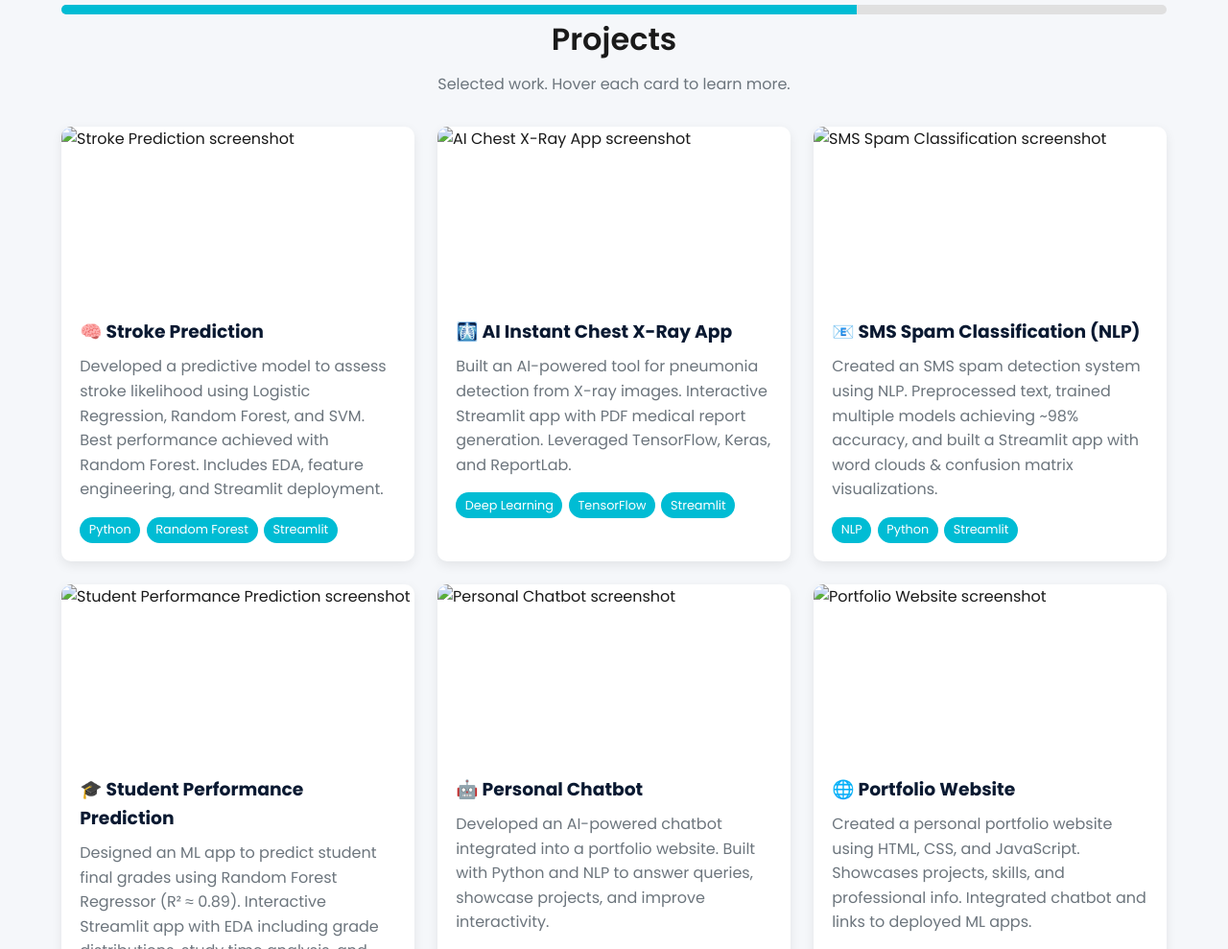
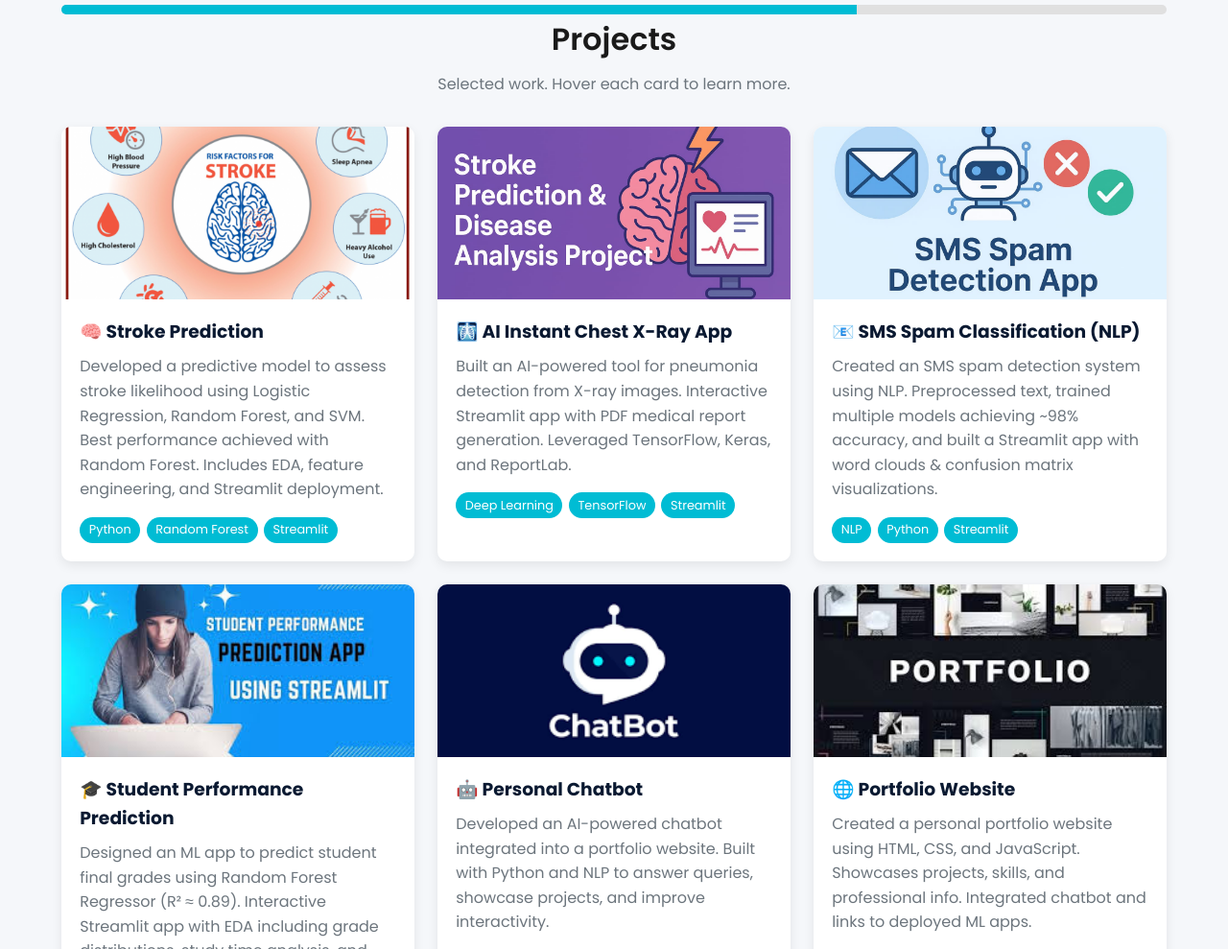
Before and after one commit to JaveriaJameel/portfolio-website, a plain HTML site: page index.html in a window 1280 px wide. Shown: the part 1664-2653 px from the top of the page at 96% size. Drawn offline with Linux system fonts and the light colour scheme.

Commit message:
Added files

```diff
--- a/index.html
+++ b/index.html
@@ -93,7 +93,7 @@
   <div class="grid projects">
     <!-- Stroke Prediction -->
     <article class="card reveal">
-      <img src="./images/Stroke-prediction.png" alt="Stroke Prediction screenshot" />
+      <img src="Stroke-prediction.png" alt="Stroke Prediction screenshot" />
       <div class="card-content">
         <h3>🧠 Stroke Prediction</h3>
         <p class="muted">Developed a predictive model to assess stroke likelihood using Logistic Regression, Random Forest, and SVM. Best performance achieved with Random Forest. Includes EDA, feature engineering, and Streamlit deployment.</p>
@@ -103,7 +103,7 @@
 
     <!-- AI Chest X-Ray -->
     <article class="card reveal">
-      <img src="./images/Stroke-prediction-Analysis .jpg" alt="AI Chest X-Ray App screenshot" />
+      <img src="Stroke-prediction-Analysis .jpg" alt="AI Chest X-Ray App screenshot" />
       <div class="card-content">
         <h3>🩻 AI Instant Chest X-Ray App</h3>
         <p class="muted">Built an AI-powered tool for pneumonia detection from X-ray images. Interactive Streamlit app with PDF medical report generation. Leveraged TensorFlow, Keras, and ReportLab.</p>
@@ -113,7 +113,7 @@
 
     <!-- SMS Spam Classification -->
     <article class="card reveal">
-      <img src="./images/email-spam-or-not.jpg" alt="SMS Spam Classification screenshot" />
+      <img src="email-spam-or-not.jpg" alt="SMS Spam Classification screenshot" />
       <div class="card-content">
         <h3>📧 SMS Spam Classification (NLP)</h3>
         <p class="muted">Created an SMS spam detection system using NLP. Preprocessed text, trained multiple models achieving ~98% accuracy, and built a Streamlit app with word clouds & confusion matrix visualizations.</p>
@@ -123,7 +123,7 @@
 
     <!-- Student Performance Prediction -->
     <article class="card reveal">
-      <img src="./images/student-performance-prediction.jpg" alt="Student Performance Prediction screenshot" />
+      <img src="student-performance-prediction.jpg" alt="Student Performance Prediction screenshot" />
       <div class="card-content">
         <h3>🎓 Student Performance Prediction</h3>
         <p class="muted">Designed an ML app to predict student final grades using Random Forest Regressor (R² ≈ 0.89). Interactive Streamlit app with EDA including grade distributions, study time analysis, and correlation heatmaps.</p>
@@ -133,7 +133,7 @@
 
     <!-- Personal Chatbot -->
     <article class="card reveal">
-      <img src="./images/personal-chatbot.png" alt="Personal Chatbot screenshot" />
+      <img src="personal-chatbot.png" alt="Personal Chatbot screenshot" />
       <div class="card-content">
         <h3>🤖 Personal Chatbot</h3>
         <p class="muted">Developed an AI-powered chatbot integrated into a portfolio website. Built with Python and NLP to answer queries, showcase projects, and improve interactivity.</p>
@@ -143,7 +143,7 @@
 
     <!-- Portfolio Website -->
     <article class="card reveal">
-      <img src="./images/images.jpg" alt="Portfolio Website screenshot" />
+      <img src="images.jpg" alt="Portfolio Website screenshot" />
       <div class="card-content">
         <h3>🌐 Portfolio Website</h3>
         <p class="muted">Created a personal portfolio website using HTML, CSS, and JavaScript. Showcases projects, skills, and professional info. Integrated chatbot and links to deployed ML apps.</p>
```
